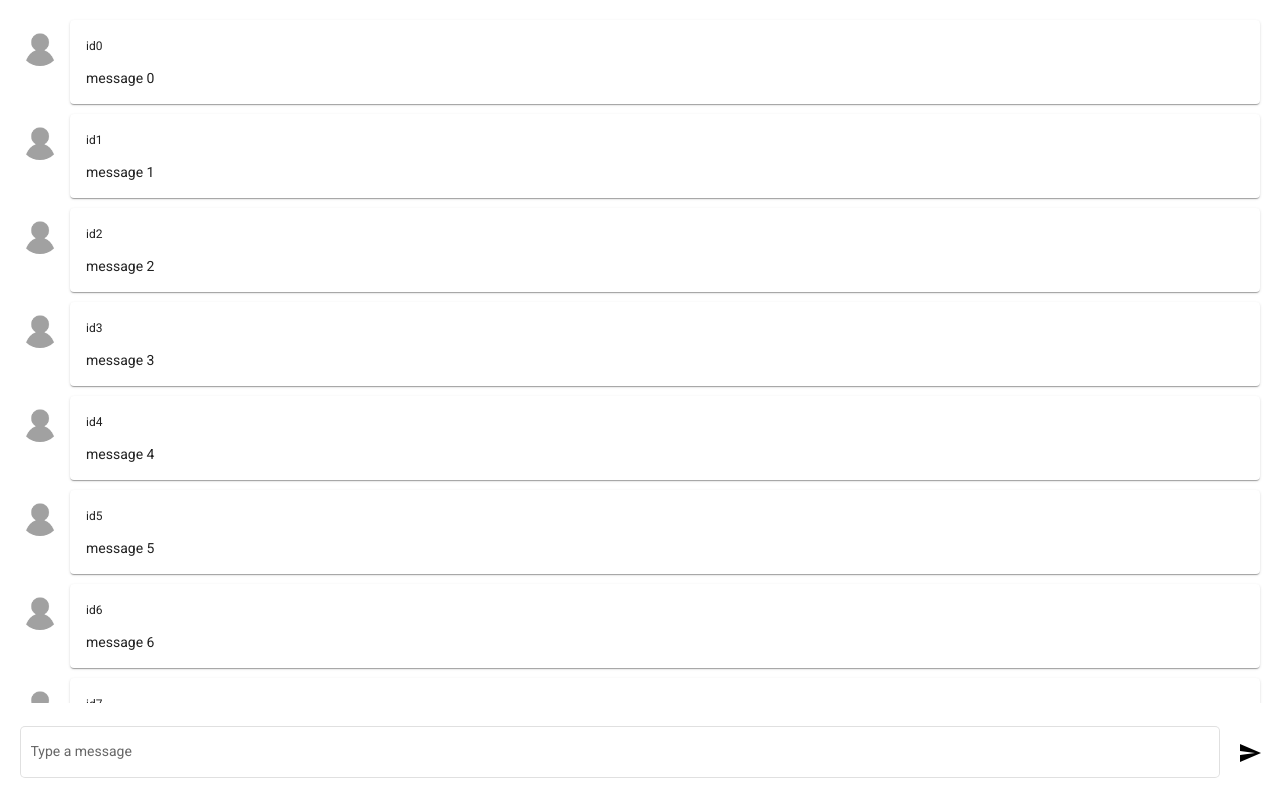
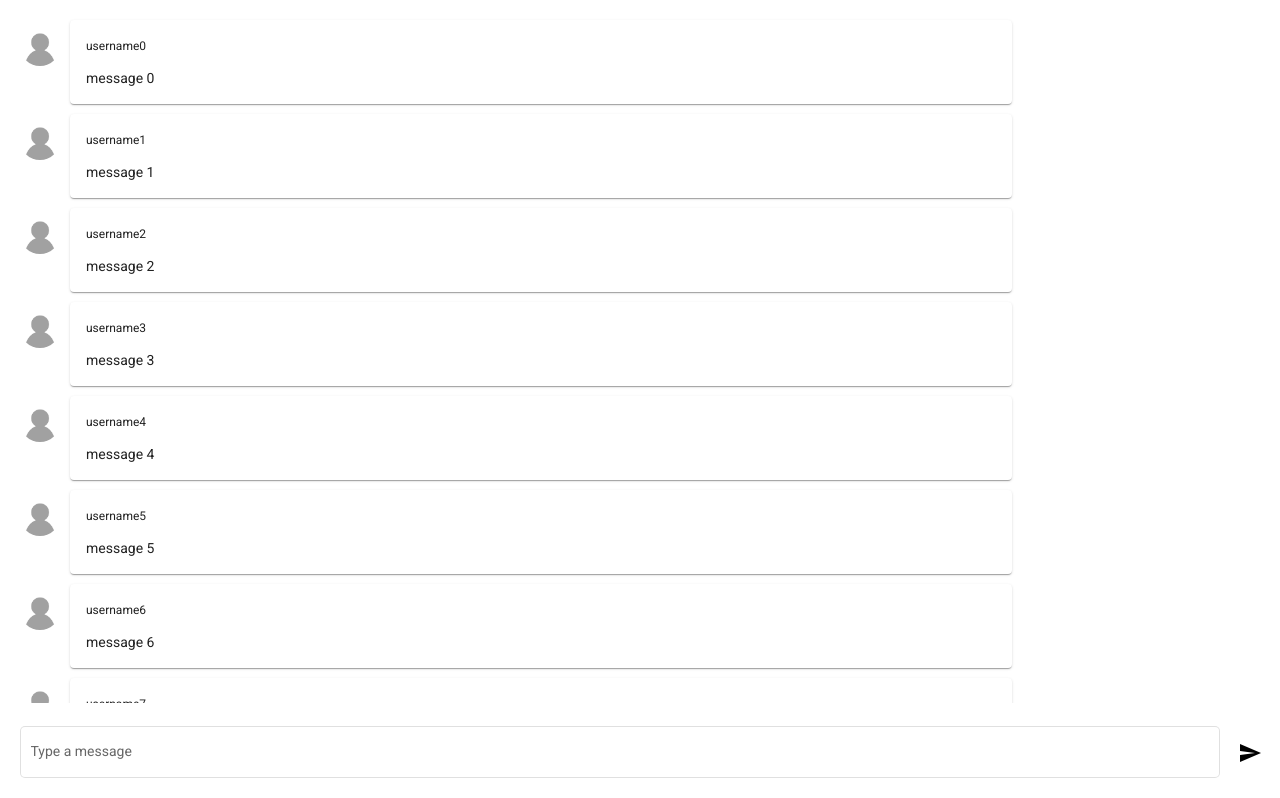
Before and after one commit to batbrain9392/ng-chat, an Angular app: page /chat in a window 1280 px wide. Shown: the top 798 px of the page. Built offline with nearby package versions, Linux system fonts and the light colour scheme.

Commit message:
chat id added

```diff
--- a/src/app/chat/chat-input/chat-input.component.ts
+++ b/src/app/chat/chat-input/chat-input.component.ts
@@ -10,6 +10,7 @@ import { ChatService } from '../chat.service';
 })
 export class ChatInputComponent {
   chat: Chat = {
+    id: `${new Date().getTime()}`,
     username: 'username',
     userImgUrl: 'assets/avatar.png',
     text: ''
--- a/src/app/chat/chat-messages/chat-bubble/chat-bubble.component.css
+++ b/src/app/chat/chat-messages/chat-bubble/chat-bubble.component.css
@@ -2,6 +2,7 @@
   display: grid;
   grid-template-columns: 40px auto;
   gap: 10px;
+  width: 80%;
 }
 
 img {
--- a/src/app/chat/chat-messages/chat-bubble/chat-bubble.component.html
+++ b/src/app/chat/chat-messages/chat-bubble/chat-bubble.component.html
@@ -1,5 +1,5 @@
-<img [src]="message.userImgUrl" />
+<img [src]="chat.userImgUrl" />
 <mat-card>
-  <p class="mat-caption">{{message.username}}</p>
-  <div>{{ message.text }}</div>
+  <p class="mat-caption">{{ chat.username }}</p>
+  <div>{{ chat.text }}</div>
 </mat-card>
--- a/src/app/chat/chat-messages/chat-bubble/chat-bubble.component.ts
+++ b/src/app/chat/chat-messages/chat-bubble/chat-bubble.component.ts
@@ -9,5 +9,5 @@ import { Chat } from '../../chat';
 })
 export class ChatBubbleComponent {
   @Input()
-  message: Chat;
+  chat: Chat;
 }
--- a/src/app/chat/chat-messages/chat-messages.component.html
+++ b/src/app/chat/chat-messages/chat-messages.component.html
@@ -1,5 +1,5 @@
 <app-chat-bubble
-  *ngFor="let message of messages"
-  [message]="message"
+  *ngFor="let chat of messages; trackBy: trackById"
+  [chat]="chat"
 ></app-chat-bubble>
 <p *ngIf="!messages.length">No messages</p>
--- a/src/app/chat/chat-messages/chat-messages.component.ts
+++ b/src/app/chat/chat-messages/chat-messages.component.ts
@@ -29,4 +29,8 @@ export class ChatMessagesComponent implements OnChanges {
       200
     );
   }
+
+  trackById(index: number, chat: Chat) {
+    return chat.id;
+  }
 }
--- a/src/app/chat/chat.service.ts
+++ b/src/app/chat/chat.service.ts
@@ -15,7 +15,8 @@ export class ChatService {
     const messages: Chat[] = [];
     for (let i = 0; i < 50; i++) {
       messages.push({
-        username: `id${i}`,
+        id: `${new Date().getTime()}`,
+        username: `username${i}`,
         userImgUrl: 'assets/avatar.png',
         text: `message ${i}`
       });
--- a/src/app/chat/chat.ts
+++ b/src/app/chat/chat.ts
@@ -1,4 +1,5 @@
 export interface Chat {
+  id: string;
   username: string;
   userImgUrl?: string;
   text: string;
```
